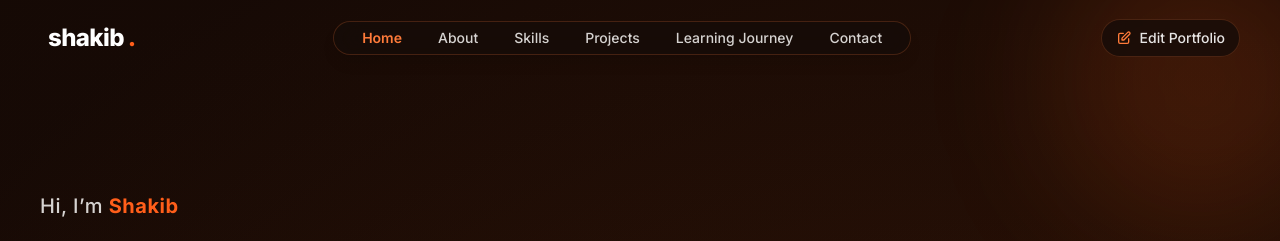
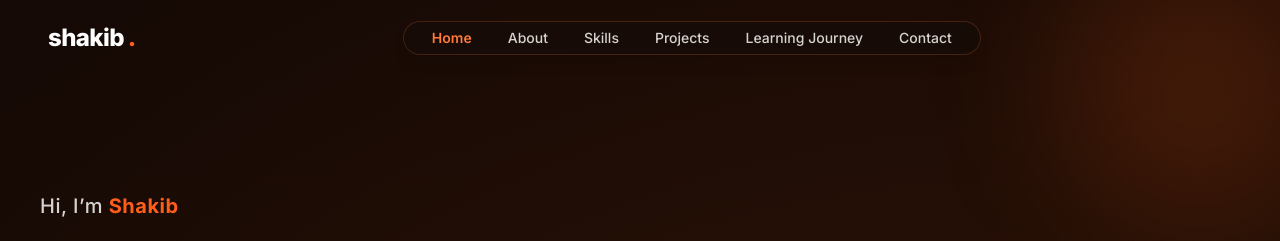
Before and after one commit to Shakib-2009/Portfolio, a plain HTML site: page index.html in a window 1280 px wide. Shown: the top 241 px of the page. Drawn offline with nearby package versions, Linux system fonts and the light colour scheme.

Commit message:
Remove header portfolio edit button

```diff
--- a/index.html
+++ b/index.html
@@ -253,7 +253,7 @@
         </ul>
       </nav>
 
-      <!-- Right Action Area: Optional Resume Button + Edit Portfolio Toggle + Mobile Menu Button -->
+      <!-- Right Action Area: Optional Resume Button + Mobile Menu Button -->
       <div class="flex items-center gap-2.5">
         <!-- Download Resume Button: Strictly hidden unless an actual resume file URL is provided -->
         <a id="resumeHeaderBtn"
@@ -268,17 +268,6 @@
           </span>
           <span>Download Resume</span>
         </a>
-
-        <!-- Customize / Edit Portfolio Button (Allows editing nav, adding projects, or setting a resume link) -->
-        <button id="openCustomizerBtn"
-                type="button"
-                title="Customize navigation, add projects, or link a resume"
-                class="glass-pill hover:border-ember-400/60 text-stone-200 hover:text-white text-xs sm:text-sm font-medium px-3.5 py-2 rounded-full flex items-center gap-2 transition-all">
-          <svg class="w-4 h-4 text-ember-400" fill="none" stroke="currentColor" stroke-width="2" viewBox="0 0 24 24" aria-hidden="true">
-            <path stroke-linecap="round" stroke-linejoin="round" d="M11 5H6a2 2 0 00-2 2v11a2 2 0 002 2h11a2 2 0 002-2v-5m-1.414-9.414a2 2 0 112.828 2.828L11.828 15H9v-2.828l8.586-8.586z" />
-          </svg>
-          <span class="hidden sm:inline">Edit Portfolio</span>
-        </button>
 
         <!-- Accessible Mobile Menu Button -->
         <button id="mobileMenuBtn"
@@ -1477,7 +1466,6 @@
 
     // Customizer Drawer Open/Close & Tabs
     const customizerModal = document.getElementById('customizerModal');
-    const openCustomizerBtn = document.getElementById('openCustomizerBtn');
     const closeCustomizerBtn = document.getElementById('closeCustomizerBtn');
     const tabButtons = document.querySelectorAll('.customizer-tab');
     const tabContentNav = document.getElementById('tabContentNav');
@@ -1505,7 +1493,6 @@
       customizerModal.classList.add('hidden');
     }
 
-    openCustomizerBtn.addEventListener('click', () => openCustomizer('nav'));
     closeCustomizerBtn.addEventListener('click', closeCustomizer);
     customizerModal.addEventListener('click', (e) => {
       if (e.target === customizerModal) closeCustomizer();
```
